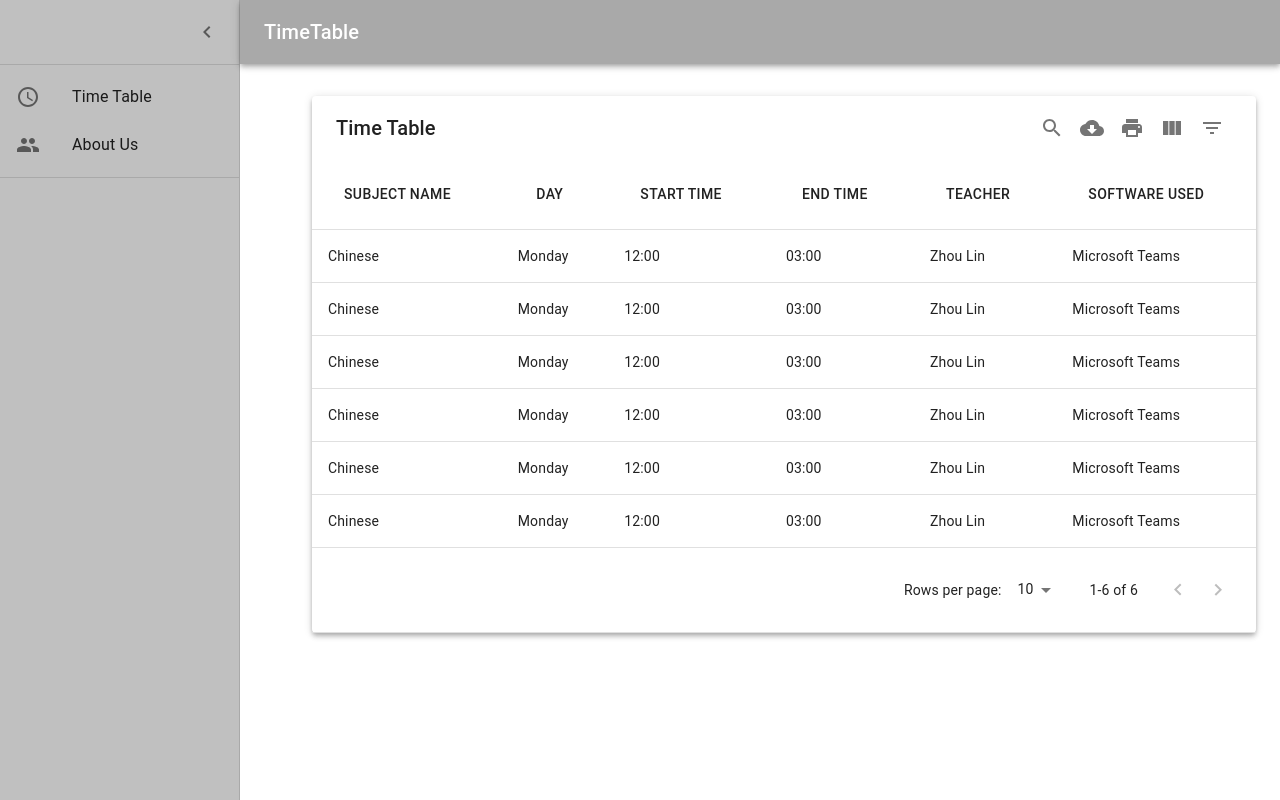
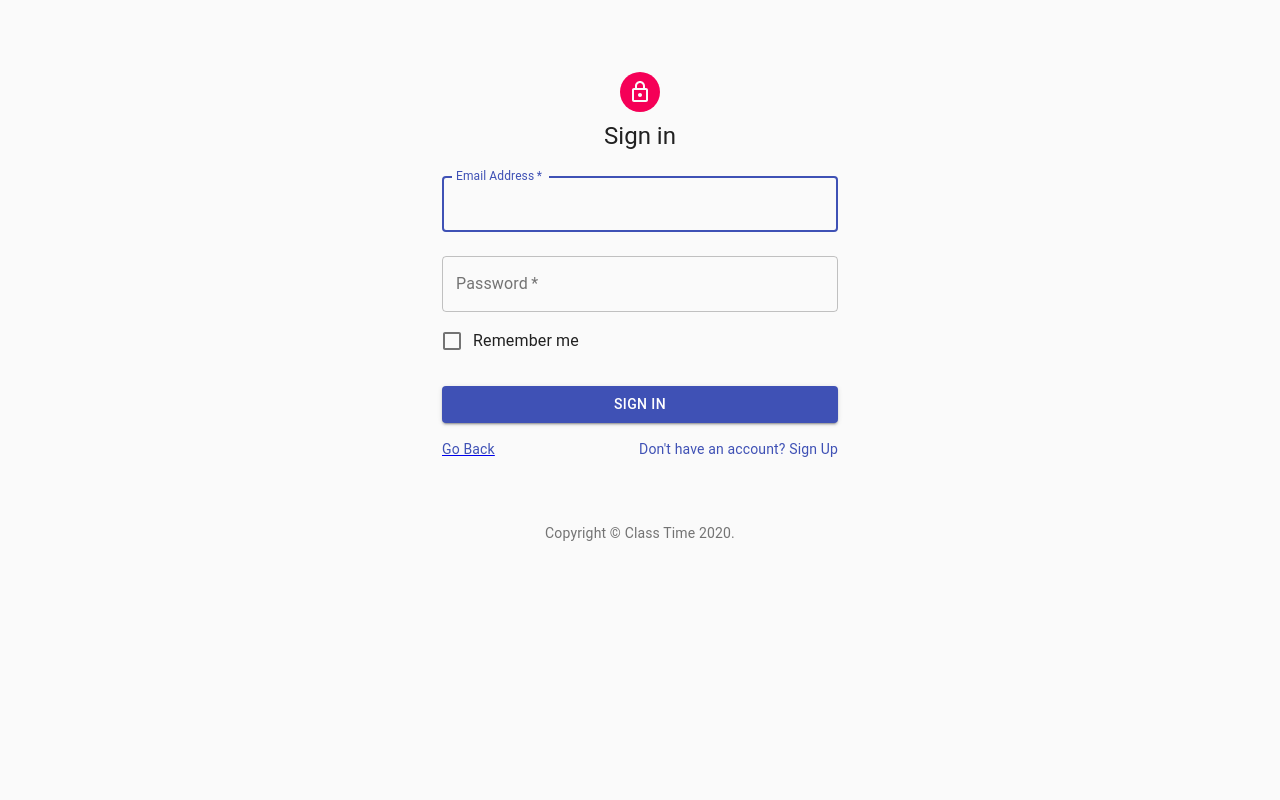
Before and after one commit to hamzaarshad004/TimetableApp, a React (Create React App) app in the folder classtime/: page /SignIn in a window 1280 px wide. Built offline with nearby package versions, Linux system fonts and the light colour scheme.

Commit message:
User Side front End Complete

```diff
--- a/classtime/package.json
+++ b/classtime/package.json
@@ -10,6 +10,8 @@
     "mui-datatables": "^2.14.0",
     "react": "^16.13.1",
     "react-dom": "^16.13.1",
+    "react-router": "^5.1.2",
+    "react-router-dom": "^5.1.2",
     "react-scripts": "3.4.1"
   },
   "scripts": {
--- /dev/null
+++ b/classtime/src/components/Core/SignIn.js
@@ -0,0 +1,130 @@
+import React from "react";
+import { Link as RouterLink } from "react-router-dom";
+
+import Avatar from "@material-ui/core/Avatar";
+import Button from "@material-ui/core/Button";
+import CssBaseline from "@material-ui/core/CssBaseline";
+import TextField from "@material-ui/core/TextField";
+import FormControlLabel from "@material-ui/core/FormControlLabel";
+import Checkbox from "@material-ui/core/Checkbox";
+import Link from "@material-ui/core/Link";
+import Grid from "@material-ui/core/Grid";
+import Box from "@material-ui/core/Box";
+import LockOutlinedIcon from "@material-ui/icons/LockOutlined";
+import Typography from "@material-ui/core/Typography";
+import { makeStyles } from "@material-ui/core/styles";
+import Container from "@material-ui/core/Container";
+
+function Copyright() {
+  return (
+    <Typography variant="body2" color="textSecondary" align="center">
+      {"Copyright © "}
+      <Link color="inherit" href="https://material-ui.com/">
+        Class Time
+      </Link>{" "}
+      {new Date().getFullYear()}
+      {"."}
+    </Typography>
+  );
+}
+
+const useStyles = makeStyles((theme) => ({
+  paper: {
+    marginTop: theme.spacing(8),
+    display: "flex",
+    flexDirection: "column",
+    alignItems: "center",
+  },
+  avatar: {
+    margin: theme.spacing(1),
+    backgroundColor: theme.palette.secondary.main,
+  },
+  form: {
+    width: "100%", // Fix IE 11 issue.
+    marginTop: theme.spacing(1),
+  },
+  submit: {
+    margin: theme.spacing(3, 0, 2),
+  },
+}));
+
+export default function SignIn() {
+  const classes = useStyles();
+  const [foolText, setfoolText] = React.useState(
+    "Don't have an account? Sign Up"
+  );
+  function changefoolText() {
+    setfoolText("Hahaha, You Can't xD");
+    setTimeout(() => {
+      setfoolText("Don't have an account? Sign Up");
+    }, 2000);
+  }
+
+  return (
+    <Container component="main" maxWidth="xs">
+      <CssBaseline />
+      <div className={classes.paper}>
+        <Avatar className={classes.avatar}>
+          <LockOutlinedIcon />
+        </Avatar>
+        <Typography component="h1" variant="h5">
+          Sign in
+        </Typography>
+        <form className={classes.form} noValidate>
+          <TextField
+            variant="outlined"
+            margin="normal"
+            required
+            fullWidth
+            id="email"
+            label="Email Address"
+            name="email"
+            autoComplete="email"
+            autoFocus
+          />
+          <TextField
+            variant="outlined"
+            margin="normal"
+            required
+            fullWidth
+            name="password"
+            label="Password"
+            type="password"
+            id="password"
+            autoComplete="current-password"
+          />
+          <FormControlLabel
+            control={<Checkbox value="remember" color="primary" />}
+            label="Remember me"
+          />
+          <Button
+            type="submit"
+            fullWidth
+            variant="contained"
+            color="primary"
+            className={classes.submit}
+          >
+            Sign In
+          </Button>
+          <Grid container>
+            <Grid item xs>
+              <RouterLink to="/">
+                <Link href="#" variant="body2">
+                  Go Back
+                </Link>
+              </RouterLink>
+            </Grid>
+            <Grid item>
+              <Link href="#" variant="body2" onClick={changefoolText}>
+                {foolText}
+              </Link>
+            </Grid>
+          </Grid>
+        </form>
+      </div>
+      <Box mt={8}>
+        <Copyright />
+      </Box>
+    </Container>
+  );
+}
--- /dev/null
+++ b/classtime/src/components/UserSite/AboutUs.js
@@ -0,0 +1,72 @@
+import React from "react";
+import { makeStyles } from "@material-ui/core/styles";
+import Typography from "@material-ui/core/Typography";
+import Grid from "@material-ui/core/Grid";
+import Container from "@material-ui/core/Container";
+import Drawer from "./UserDashboard";
+import Paper from "@material-ui/core/Paper";
+
+const useStyles = makeStyles((theme) => ({
+  root: {
+    display: "flex",
+  },
+  //   "@global": {
+  //     body: {
+  //       backgroundColor: "#d7d6d6",
+  //     },
+  //   },
+}));
+
+function AboutUs(props) {
+  const classes = useStyles();
+  return (
+    <div className={classes.root}>
+      <Drawer />
+      <div>
+        <Container maxWidth="lg">
+          <br />
+          <main style={{ marginTop: "25px" }}>
+            <Grid container spacing={5}>
+              <Grid item xs={12} md={7}>
+                <Paper style={{ marginTop: "50px" }}>
+                  <Typography
+                    variant="h6"
+                    gutterBottom
+                    align={"left"}
+                    style={{
+                      marginLeft: "20px",
+                      marginRight: "20px",
+                      paddingBottom: "5px",
+                    }}
+                  >
+                    <h1>About Us</h1>
+                    <p>
+                      Hello and welcome to ClassTime, this webPage provides
+                      information about Section D timetable for online classes
+                      and gives information about the software used for class.
+                    </p>
+                    <p>
+                      Please use this website to stay updated with the
+                      timetable.
+                    </p>
+                    <p>
+                      Kindly don't disturb your CR asking for timetable{" "}
+                      <span role="img" aria-label="emojis">
+                        😂😂🤙
+                      </span>
+                    </p>
+                  </Typography>
+                </Paper>
+
+                <br />
+                <br />
+              </Grid>
+            </Grid>
+          </main>
+        </Container>
+      </div>
+    </div>
+  );
+}
+
+export default AboutUs;
--- a/classtime/src/components/UserSite/DashboardItems.js
+++ b/classtime/src/components/UserSite/DashboardItems.js
@@ -1,4 +1,6 @@
 import React from "react";
+import { Link } from "react-router-dom";
+
 import ListItem from "@material-ui/core/ListItem";
 import ListItemIcon from "@material-ui/core/ListItemIcon";
 import ListItemText from "@material-ui/core/ListItemText";
@@ -7,17 +9,17 @@ import People from "@material-ui/icons/People";
 
 export const UserDashboardItems = (
   <div>
-    <ListItem button>
-      <ListItemIcon>
+    <ListItem button component={Link} to="/">
+      <ListItemIcon style={{ color: "#ffffff" }}>
         <Schedule />
       </ListItemIcon>
-      <ListItemText primary="Time Table" />
+      <ListItemText primary="Time Table" style={{ color: "#ffffff" }} />
     </ListItem>
-    <ListItem button>
-      <ListItemIcon>
+    <ListItem button component={Link} to="/AboutUs">
+      <ListItemIcon style={{ color: "#ffffff" }}>
         <People />
       </ListItemIcon>
-      <ListItemText primary="About Us" />
+      <ListItemText primary="About Us" style={{ color: "#ffffff" }} />
     </ListItem>
   </div>
 );
--- /dev/null
+++ b/classtime/src/components/UserSite/TimeTableData.js
@@ -0,0 +1,81 @@
+export let MondayTimeTable = [
+  ["Leadership Strategies", "Monday", "11:00", "12:00", "Maryam", "Zoom"],
+  [
+    "Chinese Language",
+    "Monday",
+    "03:00",
+    "04:00",
+    "Zhou Lin",
+    "Microsoft Teams",
+  ],
+];
+
+export let TuesdayTimeTable = [
+  [
+    "Chinese Language",
+    "Tuesday",
+    "09:00",
+    "11:00",
+    "Zhou Lin",
+    "Microsoft Teams",
+  ],
+  [
+    "Programming Languages",
+    "Tuesday",
+    "03:00",
+    "04:00",
+    "Talha Waheed",
+    "Zoom",
+  ],
+];
+
+export let WednesdayTimeTable = [
+  ["Leadership Strategies", "Wednesday", "09:00", "11:00", "Maryam", "Zoom"],
+  [
+    "Design Patterns",
+    "Wednesday",
+    "01:00",
+    "03:00",
+    "Shazia Arshad",
+    "Microsoft Teams",
+  ],
+  [
+    "Programming Languages",
+    "Wednesday",
+    "01:00",
+    "03:00",
+    "Talha Waheed",
+    "Zoom",
+  ],
+  [
+    "Compiler Construction",
+    "Wednesday",
+    "03:00",
+    "04:00",
+    "Talha Waheed",
+    "Zoom",
+  ],
+];
+
+export let ThursdayTimeTable = [
+  ["Machine Learning", "Thursday", "02:00", "03:00", "Usman Ghani", "Zoom"],
+];
+
+export let FridayTimeTable = [
+  [
+    "Design Patterns",
+    "Wednesday",
+    "09:00",
+    "10:00",
+    "Shazia Arshad",
+    "Microsoft Teams",
+  ],
+  [
+    "Compiler Construction",
+    "Wednesday",
+    "02:00",
+    "04:00",
+    "Talha Waheed",
+    "Zoom",
+  ],
+];
--- a/classtime/src/components/UserSite/UserDashboard.js
+++ b/classtime/src/components/UserSite/UserDashboard.js
@@ -1,36 +1,19 @@
 import React from "react";
-import clsx from "clsx";
-import { makeStyles } from "@material-ui/core/styles";
+import { Link } from "react-router-dom";
+
+import AppBar from "@material-ui/core/AppBar";
 import CssBaseline from "@material-ui/core/CssBaseline";
+import Divider from "@material-ui/core/Divider";
 import Drawer from "@material-ui/core/Drawer";
-import Box from "@material-ui/core/Box";
-import AppBar from "@material-ui/core/AppBar";
+import Hidden from "@material-ui/core/Hidden";
+import IconButton from "@material-ui/core/IconButton";
+import List from "@material-ui/core/List";
+import MenuIcon from "@material-ui/icons/Menu";
 import Toolbar from "@material-ui/core/Toolbar";
-import List from "@material-ui/core/List";
 import Typography from "@material-ui/core/Typography";
-import Divider from "@material-ui/core/Divider";
-import IconButton from "@material-ui/core/IconButton";
-//import Badge from "@material-ui/core/Badge";
-import Container from "@material-ui/core/Container";
-import Grid from "@material-ui/core/Grid";
-import Link from "@material-ui/core/Link";
-import MenuIcon from "@material-ui/icons/Menu";
-import ChevronLeftIcon from "@material-ui/icons/ChevronLeft";
-//import AccountCircle from "@material-ui/icons/AccountCircle";
+import { makeStyles, useTheme } from "@material-ui/core/styles";
+import Button from "@material-ui/core/Button";
 import { UserDashboardItems } from "./DashboardItems";
-
-function Copyright() {
-  return (
-    <Typography variant="body2" color="textSecondary" align="center">
-      {"Copyright © "}
-      <Link color="inherit" href="https://material-ui.com/">
-        Your Website
-      </Link>{" "}
-      {new Date().getFullYear()}
-      {"."}
-    </Typography>
-  );
-}
 
 const drawerWidth = 240;
 
@@ -38,150 +21,146 @@ const useStyles = makeStyles((theme) => ({
   root: {
     display: "flex",
   },
-  toolbar: {
-    paddingRight: 24, // keep right padding when drawer closed
+  drawer: {
+    [theme.breakpoints.up("sm")]: {
+      width: drawerWidth,
+      flexShrink: 0,
     },
-  toolbarIcon: {
-    display: "flex",
-    alignItems: "center",
-    justifyContent: "flex-end",
-    padding: "0 8px",
-    ...theme.mixins.toolbar,
   },
   appBar: {
-    zIndex: theme.zIndex.drawer + 1,
-    transition: theme.transitions.create(["width", "margin"], {
-      easing: theme.transitions.easing.sharp,
-      duration: theme.transitions.duration.leavingScreen,
-    }),
-    backgroundColor: "#A9A9A9",
+    [theme.breakpoints.up("sm")]: {
+      width: `calc(100% - ${drawerWidth}px)`,
+      marginLeft: drawerWidth,
     },
-  appBarShift: {
-    marginLeft: drawerWidth,
-    width: `calc(100% - ${drawerWidth}px)`,
-    transition: theme.transitions.create(["width", "margin"], {
-      easing: theme.transitions.easing.sharp,
-      duration: theme.transitions.duration.enteringScreen,
-    }),
+    backgroundColor: "#252835",
   },
   menuButton: {
-    marginRight: 36,
-  },
-  menuButtonHidden: {
+    marginRight: theme.spacing(2),
+    [theme.breakpoints.up("sm")]: {
       display: "none",
     },
-  title: {
-    flexGrow: 1,
   },
+  // necessary for content to be below app bar
+  toolbar: theme.mixins.toolbar,
   drawerPaper: {
-    position: "relative",
-    whiteSpace: "nowrap",
-    backgroundColor: "#C0C0C0",
     width: drawerWidth,
-    transition: theme.transitions.create("width", {
-      easing: theme.transitions.easing.sharp,
-      duration: theme.transitions.duration.enteringScreen,
-    }),
+    backgroundColor: "#252835",
   },
-  drawerPaperClose: {
-    overflowX: "hidden",
-    transition: theme.transitions.create("width", {
-      easing: theme.transitions.easing.sharp,
-      duration: theme.transitions.duration.leavingScreen,
-    }),
-    width: theme.spacing(7),
-    [theme.breakpoints.up("sm")]: {
-      width: theme.spacing(9),
-    },
-  },
-  appBarSpacer: theme.mixins.toolbar,
   content: {
     flexGrow: 1,
-    height: "100vh",
-    overflow: "auto",
+    padding: theme.spacing(3),
   },
-  container: {
-    paddingTop: theme.spacing(4),
-    paddingBottom: theme.spacing(4),
+  logoutButton: {
+    //marginLeft: theme.spacing(2),
+    marginLeft: "auto",
+    textTransform: "none",
   },
-  paper: {
-    padding: theme.spacing(2),
-    display: "flex",
-    overflow: "auto",
-    flexDirection: "column",
-  },
-  fixedHeight: {
-    height: 240,
-  },
+  textColor: { color: "#ffffff" },
 }));
 
-export default function UserDashboard() {
+function UserDashboard(props) {
   const classes = useStyles();
-  const [open, setOpen] = React.useState(true);
-  const handleDrawerOpen = () => {
-    setOpen(true);
+  const theme = useTheme();
+  const [mobileOpen, setMobileOpen] = React.useState(false);
+
+  const handleDrawerToggle = () => {
+    setMobileOpen(!mobileOpen);
   };
-  const handleDrawerClose = () => {
-    setOpen(false);
-  };
-  //const fixedHeightPaper = clsx(classes.paper, classes.fixedHeight);
+
+  const drawer = (
+    <div>
+      <div className={classes.toolbar} />
+      <Divider />
+      <List>{UserDashboardItems}</List>
+    </div>
+  );
 
   return (
     <div className={classes.root}>
       <CssBaseline />
-      <AppBar
-        position="absolute"
-        className={clsx(classes.appBar, open && classes.appBarShift)}
-      >
-        <Toolbar className={classes.toolbar}>
+      <AppBar position="fixed" className={classes.appBar}>
+        <Toolbar>
           <IconButton
-            edge="start"
             color="inherit"
             aria-label="open drawer"
-            onClick={handleDrawerOpen}
-            className={clsx(
-              classes.menuButton,
-              open && classes.menuButtonHidden
-            )}
+            edge="start"
+            onClick={handleDrawerToggle}
+            className={classes.menuButton}
           >
             <MenuIcon />
           </IconButton>
-          <Typography
-            component="h1"
-            variant="h6"
-            color="inherit"
-            noWrap
-            className={classes.title}
+          <Typography variant="h6" noWrap>
+            Time Table
+          </Typography>
+          <Button
+            variant="contained"
+            color="primary"
+            className={classes.logoutButton}
+            component={Link}
+            to="/SignIn"
           >
-            TimeTable
-          </Typography>
-          {/* <IconButton color="inherit">
-            <Badge badgeContent={4} color="secondary">
-              <AccountCircle />
-            </Badge>
-          </IconButton> */}
+            Sign In
+          </Button>
         </Toolbar>
       </AppBar>
+      <nav className={classes.drawer} aria-label="mailbox folders">
+        {/* The implementation can be swapped with js to avoid SEO duplication of links. */}
+        <Hidden smUp implementation="css">
           <Drawer
+            variant="temporary"
+            anchor={theme.direction === "rtl" ? "right" : "left"}
+            open={mobileOpen}
+            onClose={handleDrawerToggle}
+            classes={{
+              paper: classes.drawerPaper,
+            }}
+            ModalProps={{
+              keepMounted: true, // Better open performance on mobile.
+            }}
+          >
+            <Typography
+              variant="h6"
+              noWrap
+              style={{
+                textAlign: "center",
+                marginTop: "20px",
+                marginBottom: "-30px",
+                fontWeight: "bold",
+              }}
+              className={classes.textColor}
+            >
+              Section D
+            </Typography>
+            {drawer}
+          </Drawer>
+        </Hidden>
+        <Hidden xsDown implementation="css">
+          <Drawer
+            classes={{
+              paper: classes.drawerPaper,
+            }}
             variant="permanent"
-        classes={{
-          paper: clsx(classes.drawerPaper, !open && classes.drawerPaperClose),
+            open
+          >
+            <Typography
+              variant="h6"
+              noWrap
+              style={{
+                textAlign: "center",
+                marginTop: "20px",
+                marginBottom: "-30px",
+                fontWeight: "bold",
               }}
-        open={open}
+              className={classes.textColor}
             >
-        <div className={classes.toolbarIcon}>
-          <IconButton onClick={handleDrawerClose}>
-            <ChevronLeftIcon />
-          </IconButton>
-        </div>
-        <Divider />
-        <List>{UserDashboardItems}</List>
-        <Divider />
+              Section D
+            </Typography>
+            {drawer}
           </Drawer>
-      <main className={classes.content}>
-        <div className={classes.appBarSpacer} />
-        <Container maxWidth="lg" className={classes.container}></Container>
-      </main>
+        </Hidden>
+      </nav>
     </div>
   );
 }
+
+export default UserDashboard;
--- a/classtime/src/components/UserSite/UserTimeTable.js
+++ b/classtime/src/components/UserSite/UserTimeTable.js
@@ -1,11 +1,20 @@
-import React, { Component } from "react";
+import React from "react";
 import { makeStyles } from "@material-ui/core/styles";
 import Container from "@material-ui/core/Container";
 import Drawer from "./UserDashboard";
 import MUIDataTable from "mui-datatables";
-//import { Icon, IconButton } from "@material-ui/core";
-//import { ClearOutlined } from "@material-ui/icons";
-//import Link from "@material-ui/core/Link";
+import FormControl from "@material-ui/core/FormControl";
+import Select from "@material-ui/core/Select";
+import InputLabel from "@material-ui/core/InputLabel";
+import MenuItem from "@material-ui/core/MenuItem";
+
+import {
+  MondayTimeTable,
+  TuesdayTimeTable,
+  WednesdayTimeTable,
+  ThursdayTimeTable,
+  FridayTimeTable,
+} from "./TimeTableData";
 
 const useStyles = makeStyles((theme) => ({
   "@global": {
@@ -24,10 +33,17 @@ const useStyles = makeStyles((theme) => ({
   heroContent: {
     marginTop: theme.spacing(12),
   },
+  formControl: {
+    margin: theme.spacing(1),
+    minWidth: 120,
+    marginBottom: theme.spacing(2),
+  },
 }));
 
 const UserTimeTable = (props) => {
-  const { TimeTableList } = props;
+  //const { TimeTableList } = props;
+  const [Day, setDay] = React.useState(1);
+  const [data, setData] = React.useState(MondayTimeTable);
   const columnNames = [
     "Subject Name",
     "Day",
@@ -36,6 +52,30 @@ const UserTimeTable = (props) => {
     "Teacher",
     "Software Used",
   ];
+
+  function handleChange(event) {
+    let value = event.target.value;
+    setDay(event.target.value);
+    switch (value) {
+      case 1:
+        setData(MondayTimeTable);
+        break;
+      case 2:
+        setData(TuesdayTimeTable);
+        break;
+      case 3:
+        setData(WednesdayTimeTable);
+        break;
+      case 4:
+        setData(ThursdayTimeTable);
+        break;
+      case 5:
+        setData(FridayTimeTable);
+        break;
+      default:
+        break;
+    }
+  }
 
   const columns = columnNames.map((object) => ({
     name: object,
@@ -47,15 +87,6 @@ const UserTimeTable = (props) => {
       },
     },
   }));
-
-  const data = [
-    ["Chinese", "Monday", "12:00", "03:00", "Zhou Lin", "Microsoft Teams"],
-    ["Chinese", "Monday", "12:00", "03:00", "Zhou Lin", "Microsoft Teams"],
-    ["Chinese", "Monday", "12:00", "03:00", "Zhou Lin", "Microsoft Teams"],
-    ["Chinese", "Monday", "12:00", "03:00", "Zhou Lin", "Microsoft Teams"],
-    ["Chinese", "Monday", "12:00", "03:00", "Zhou Lin", "Microsoft Teams"],
-    ["Chinese", "Monday", "12:00", "03:00", "Zhou Lin", "Microsoft Teams"],
-  ];
 
   //   const data = companiesList.map(object => [
   //     object.companyName,
@@ -96,6 +127,21 @@ const UserTimeTable = (props) => {
       <main className={classes.content}>
         <div className={classes.heroContent}>
           <Container maxWidth="lg">
+            <FormControl className={classes.formControl}>
+              <InputLabel id="demo-simple-select-label">Select Day</InputLabel>
+              <Select
+                labelId="demo-simple-select-label"
+                id="demo-simple-select"
+                value={Day}
+                onChange={handleChange}
+              >
+                <MenuItem value={1}>Monday</MenuItem>
+                <MenuItem value={2}>Tuesday</MenuItem>
+                <MenuItem value={3}>Wednesday</MenuItem>
+                <MenuItem value={4}>Thursday</MenuItem>
+                <MenuItem value={5}>Friday</MenuItem>
+              </Select>
+            </FormControl>
             <MUIDataTable
               title={"Time Table"}
               data={data}
--- a/classtime/src/index.js
+++ b/classtime/src/index.js
@@ -1,14 +1,14 @@
 import React from "react";
 import ReactDOM from "react-dom";
 import "./index.css";
-//import App from './App';
-import UserTimeTable from "./components/UserSite/UserTimeTable";
+import Routes from "./routes";
+import { BrowserRouter } from "react-router-dom";
 import * as serviceWorker from "./serviceWorker";
 
 ReactDOM.render(
-  <React.StrictMode>
-    <UserTimeTable />
-  </React.StrictMode>,
+  <BrowserRouter>
+    <Routes />
+  </BrowserRouter>,
   document.getElementById("root")
 );
 
--- /dev/null
+++ b/classtime/src/routes.js
@@ -0,0 +1,24 @@
+import React from "react";
+import { BrowserRouter as Router, Switch, Route } from "react-router-dom";
+
+import UserTimeTable from "./components/UserSite/UserTimeTable";
+import AboutUs from "./components/UserSite/AboutUs";
+import SignIn from "./components/Core/SignIn";
+
+class Routes extends React.Component {
+  render() {
+    return (
+      <div className="App">
+        <Router>
+          <Switch>
+            <Route exact path="/" component={UserTimeTable} />
+            <Route exact path="/AboutUs" component={AboutUs} />
+            <Route exact path="/SignIn" component={SignIn} />
+          </Switch>
+        </Router>
+      </div>
+    );
+  }
+}
+
+export default Routes;
```
Also changed, not shown: classtime/src/Images/UetImage.jpg (added), 1 other file (tests, documents, lock files or other folders). Lines whose indentation alone changed are shown as unchanged.
